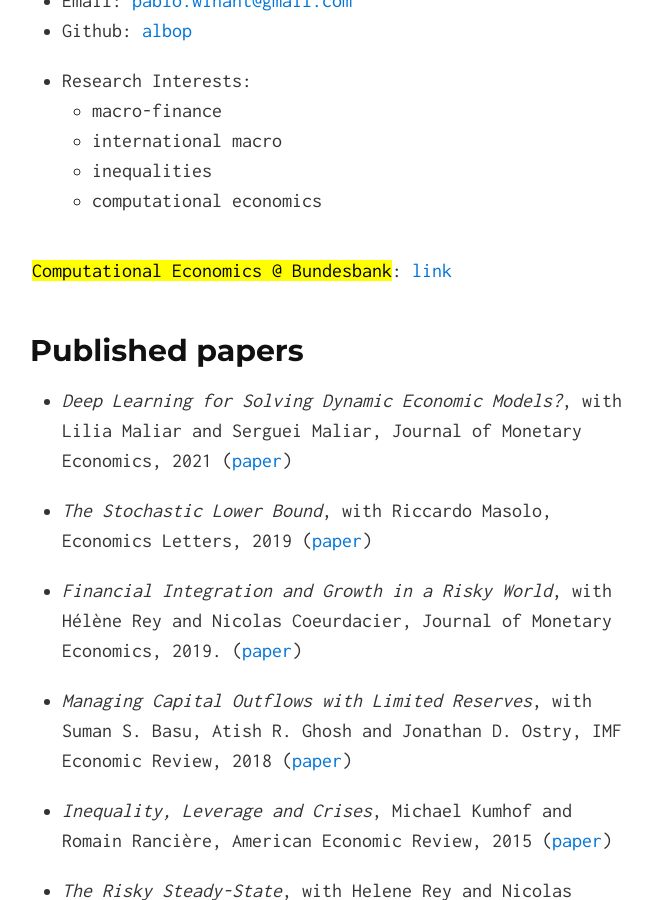
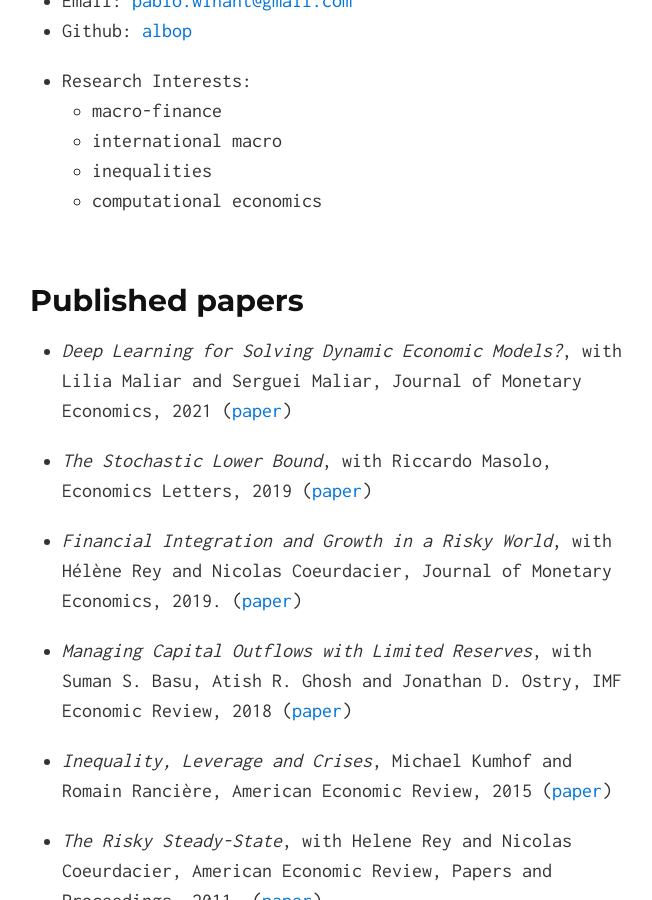
Before and after one commit to albop/albop.github.io, a Jekyll site: the page built from index.md, in a window 1280 px wide and 900 px high, scrolled down 464 px. Shown: the whole window, without its empty margins (308-960 px from the left). Built offline with Jekyll 4.4.1, drawn with Linux system fonts in a browser that asks for light colours; our own code applies the rules of GitHub Pages for plain Markdown files.

Commit message:
Update index.md

```diff
--- a/index.md
+++ b/index.md
@@ -1,9 +1,6 @@
 ---
 layout: default
 ---
-
-
-<mark>Computational Economics @ Bundesbank</mark>: [link](https://www.mosphere.fr/bbank_ce_2024)
 
 ## Published papers
 
```
